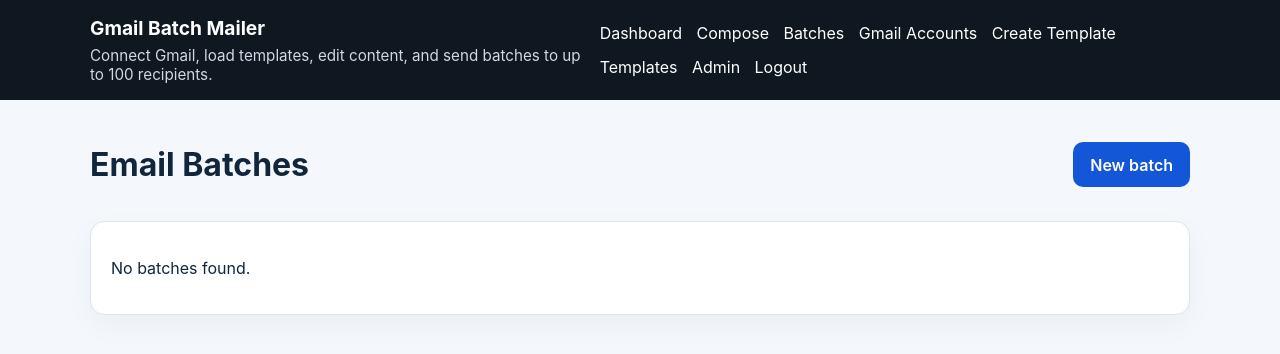
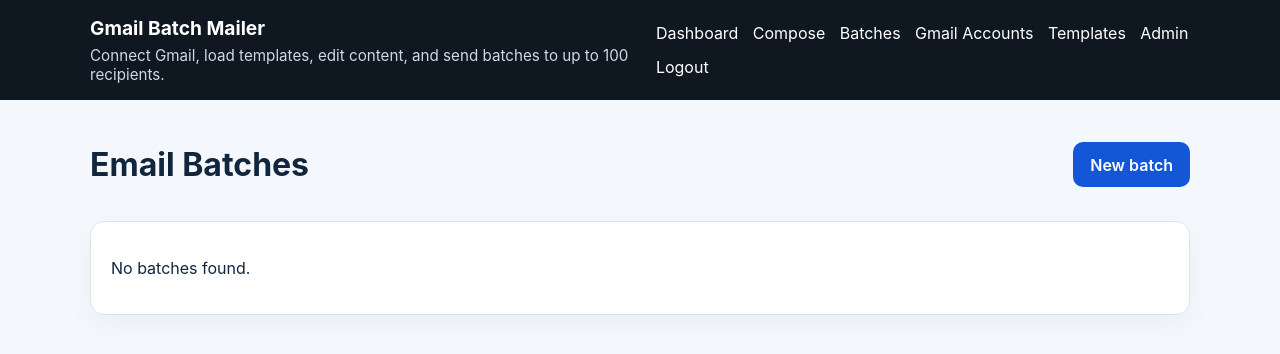
Before and after one commit to Heis7X/BATCH-SENDER, a Django app: page /batches/ in a window 1280 px wide. Shown: the top 354 px of the page. Run offline with Django 5.2, Linux system fonts and the light colour scheme; a user stored in the database is signed in; data comes from the database, SQL or seed files in the repository; data that the repository does not hold is empty.

Commit message:
Complete user templates feature

```diff
--- a/mailer/views.py
+++ b/mailer/views.py
@@ -84,7 +84,7 @@ def template_create(request: HttpRequest) -> HttpResponse:
 
 
 @login_required
-def user_template_create(request):
+def user_template_create(request: HttpRequest) -> HttpResponse:
     if request.method == "POST":
         form = EmailTemplateForm(request.POST)
         if form.is_valid():
--- a/templates/base.html
+++ b/templates/base.html
@@ -20,7 +20,6 @@
                 <a href="{% url 'batch_list' %}">Batches</a>
                 <a href="{% url 'connection_list' %}">Gmail Accounts</a>
                 {% if request.user.is_staff %}
-                <a href="{% url 'user_template_create' %}">Create Template</a>
                 <a href="{% url 'template_list' %}">Templates</a>
                 <a href="/admin/">Admin</a>
                 {% endif %}
--- a/templates/mailer/connections.html
+++ b/templates/mailer/connections.html
@@ -4,6 +4,7 @@
 <div class="page-header">
     <h1>Connected Gmail Accounts</h1>
     <a class="button" href="{% url 'gmail_connect' %}">Connect Gmail account</a>
+    <a href="{% url 'user_template_create' %}">Create Template</a>
 </div>
 <div class="card">
     <p>Use Google OAuth. The app stores the refresh token in encrypted form and sends mail through the Gmail API.</p>
```
